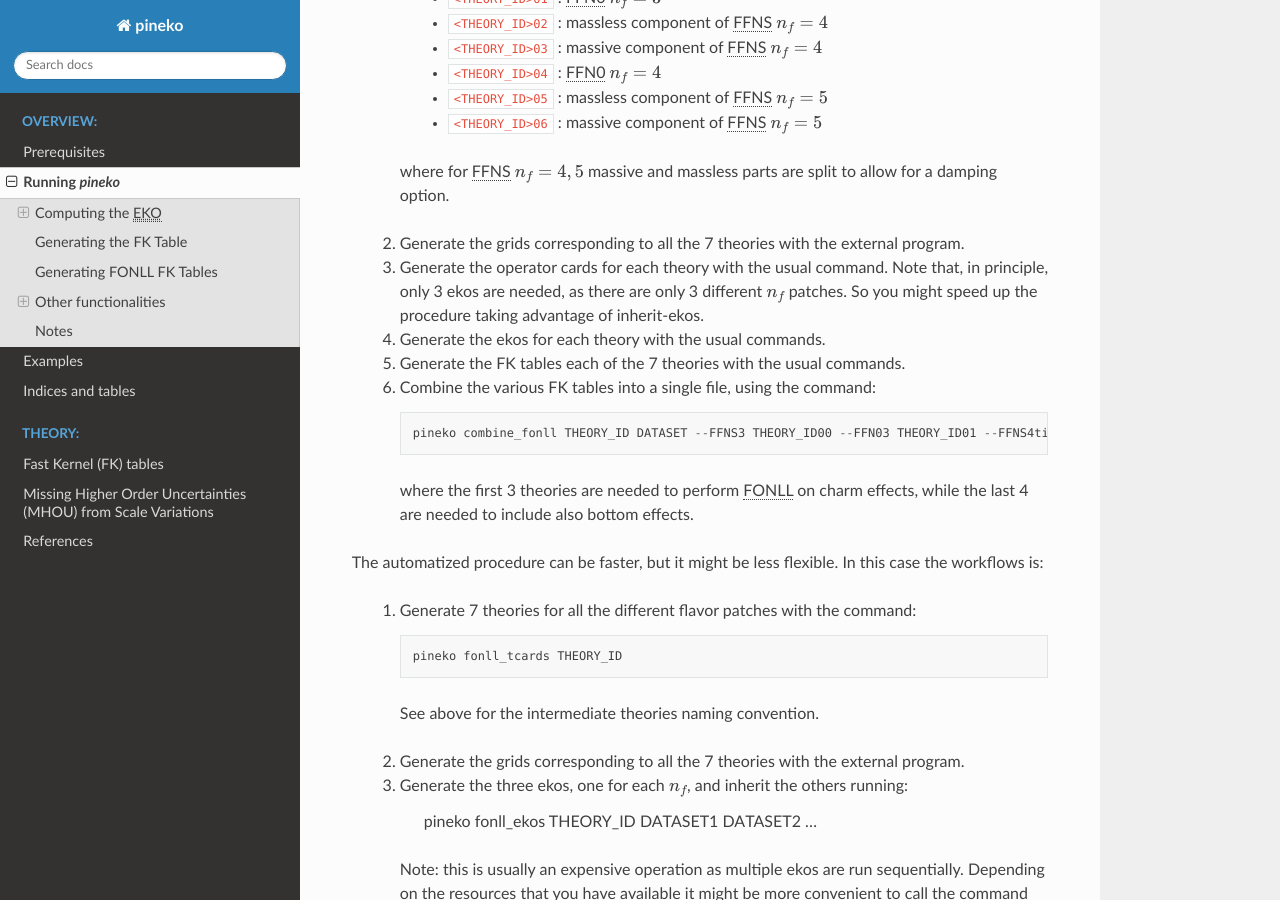
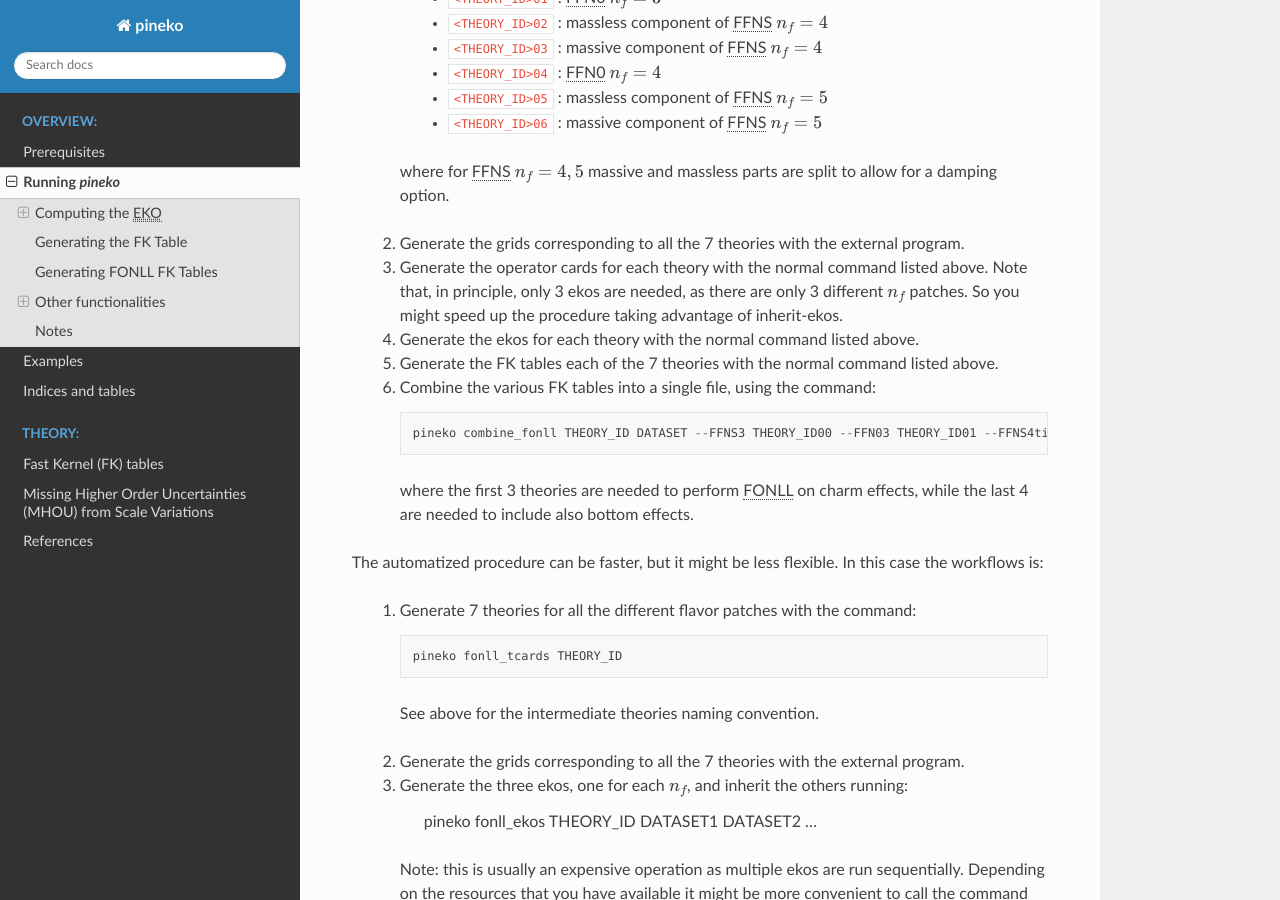
Before and after one commit to NNPDF/pineko, a Sphinx documentation site: the page built from docs/source/overview/running.rst, in a window 1280 px wide and 900 px high, scrolled down 1975 px. Built offline with Sphinx 7.4.7 and the Read the Docs theme 2.0.0, drawn with Linux system fonts in a browser that asks for light colours.

Commit message:
clarify "usual" in docs

```diff
--- a/docs/source/overview/running.rst
+++ b/docs/source/overview/running.rst
@@ -92,13 +92,13 @@ The manual procedure works as follow:
 
   2. Generate the grids corresponding to all the 7 theories with the external program.
 
-  3. Generate the operator cards for each theory with the usual command.
+  3. Generate the operator cards for each theory with the normal command listed above.
      Note that, in principle, only 3 ekos are needed, as there are only 3 different :math:`n_f` patches.
      So you might speed up the procedure taking advantage of inherit-ekos.
 
-  4. Generate the ekos for each theory with the usual commands.
+  4. Generate the ekos for each theory with the normal command listed above.
 
-  5. Generate the FK tables each of the 7 theories with the usual commands.
+  5. Generate the FK tables each of the 7 theories with the normal command listed above.
 
   6. Combine the various FK tables into a single file, using the command::
 
```
